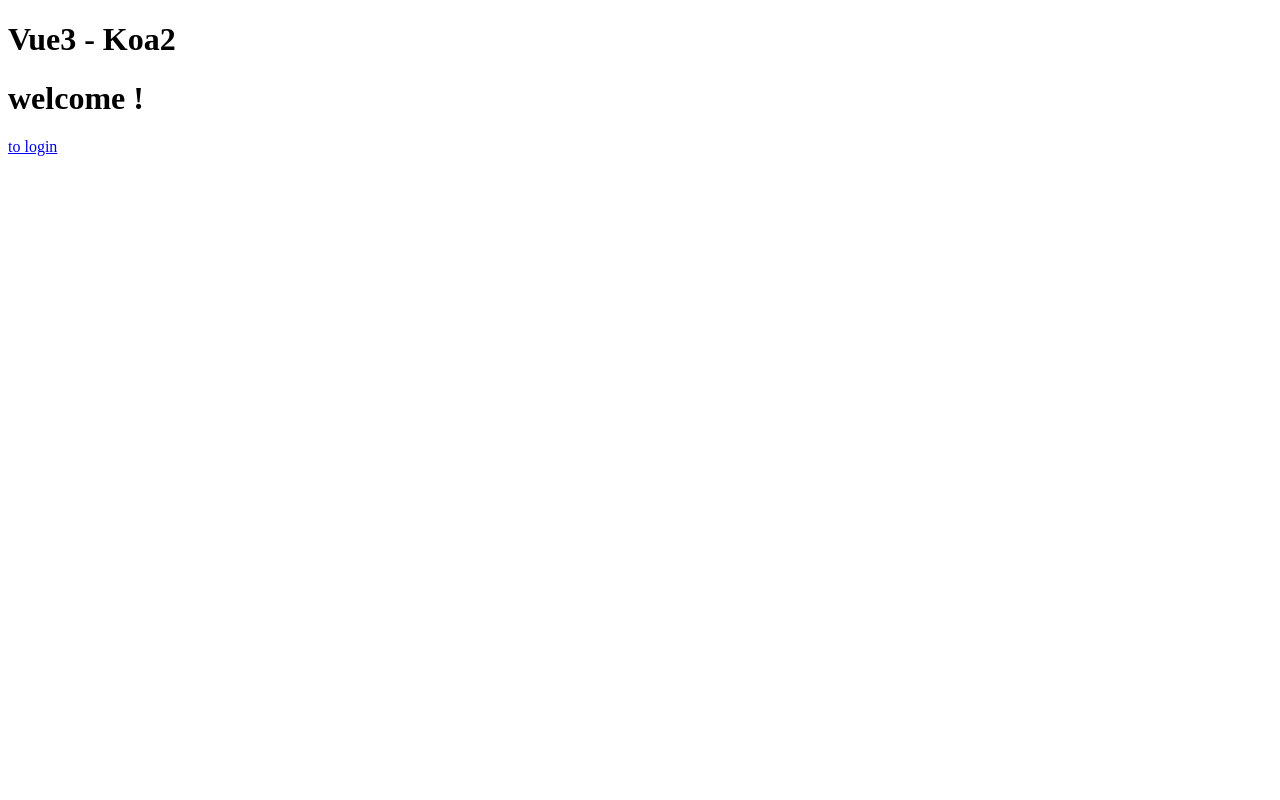
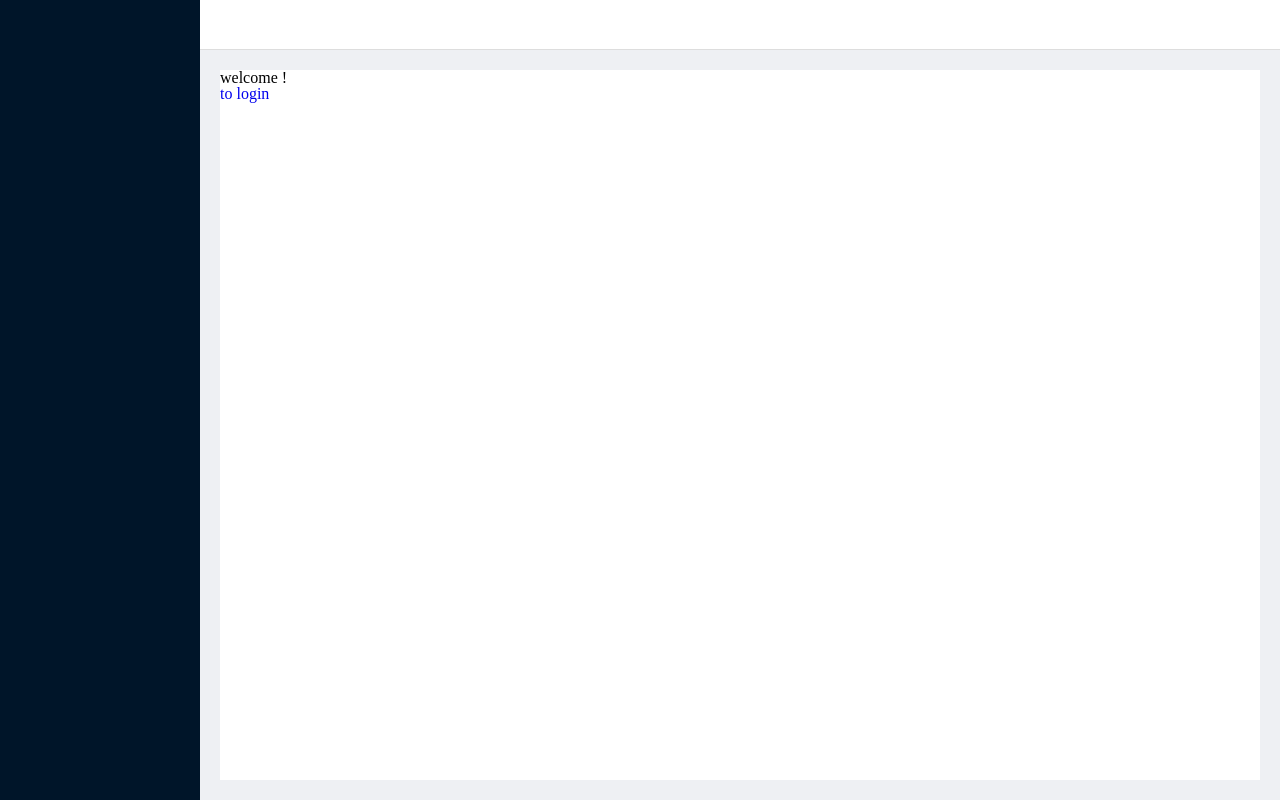
Before and after one commit to wolfmanfxm/vue3-koa2, a Vue app: page /#/welcome in a window 1280 px wide. Built offline with nearby package versions, Linux system fonts and the light colour scheme.

Commit message:
主页结构布局

```diff
--- a/src/App.vue
+++ b/src/App.vue
@@ -1,14 +1,14 @@
 <script>
 export default {
   name: 'app',
-  mounted() {
-    this.$storage.setItem('user', { name: 'fang', age: '22' })
-    this.$storage.setItem('type', 'human')
-    console.log('user =>', this.$storage.getItem('user'))
-    console.log('storage =>', this.$storage.getStorage())
-    this.$storage.clearItem('user')
-    console.log('delete storage =>', this.$storage.getStorage())
-  }
+  // mounted() {
+  //   this.$storage.setItem('user', { name: 'fang', age: '22' })
+  //   this.$storage.setItem('type', 'human')
+  //   console.log('user =>', this.$storage.getItem('user'))
+  //   console.log('storage =>', this.$storage.getStorage())
+  //   this.$storage.clearItem('user')
+  //   console.log('delete storage =>', this.$storage.getStorage())
+  // }
 }
 </script>
 
@@ -16,5 +16,7 @@
   <router-view></router-view>
 </template>
 
-<style>
+<style lang="scss">
+@import './assets/style/reset.css';
+@import './assets/style/index.scss'
 </style>
--- /dev/null
+++ b/src/assets/style/index.scss
@@ -0,0 +1,82 @@
+html, body {
+  height: 100%;
+  width: 100%;
+}
+*:not([class^='el-']) {
+  box-sizing: border-box;
+}
+.white{
+  background-color: #ffffff;
+}
+a{
+  text-decoration: none;
+}
+.gray{
+  background-color: #eef0f3;
+}
+.mr10{
+  margin-right: 10px;
+}
+.mr20{
+  margin-right: 20px;
+}
+.mb20{
+  margin-bottom: 20px;
+}
+.m-lr10{
+  margin-left: 10px;
+  margin-right: 10px;
+}
+.p20{
+  padding: 20px;
+}
+.pl20{
+  padding-left: 20px;
+}
+.text-right{
+  text-align: right;
+}
+.fr{
+  float: right;
+}
+.flex{
+  display: flex;
+}
+.flex-between{
+  display: flex;
+  justify-content: space-between;
+}
+.flex-center{
+  display: flex;
+  justify-content: center;
+}
+.tips{
+  margin-left: 15px;
+  color: #787878;
+}
+
+
+/*
+* 公共样式
+*/
+.query-form {
+  background-color: #ffffff;
+  padding: 22px 20px 0;
+  border-radius: 5px;
+}
+.base-table {
+  border-radius: 5px;
+  background: #ffffff;
+  margin-top: 20px;
+  margin-bottom: 20px;
+  .action {
+    border-radius: 5px 5px 0px 0px;
+    background: #ffffff;
+    padding: 20px;
+    border-bottom: 1px solid #ece8e8;
+  }
+  .pagination {
+    text-align: right;
+    padding: 10px;
+  }
+}
--- /dev/null
+++ b/src/assets/style/reset.css
@@ -0,0 +1,2 @@
+/* 请尽量不要直接更改此reset文件 */
+html,body,div,span,applet,object,iframe,h1,h2,h3,h4,h5,h6,p,blockquote,pre,a,abbr,acronym,address,big,cite,code,del,dfn,em,img,ins,kbd,q,s,samp,small,strike,strong,sub,sup,tt,var,b,u,i,center,dl,dt,dd,ol,ul,li,fieldset,form,label,legend,table,caption,tbody,tfoot,thead,tr,th,td,article,aside,canvas,details,embed,figure,figcaption,footer,header,hgroup,menu,nav,output,ruby,section,summary,time,mark,audio,video{border:0;font-size:100%;font:inherit;vertical-align:baseline;margin:0;padding:0}article,aside,details,figcaption,figure,footer,header,hgroup,menu,nav,section{display:block}body{line-height:1}ol,ul{list-style:none}blockquote,q{quotes:none}blockquote:before,blockquote:after,q:before,q:after{content:none}table{border-collapse:collapse;border-spacing:0}
--- a/src/components/Home.vue
+++ b/src/components/Home.vue
@@ -5,11 +5,58 @@
 </script>
 
 <template>
-  <div>
-    <h1>Vue3 - Koa2</h1>
-    <router-view></router-view>
+  <div class="basic-layout">
+    <div class="nav-side"></div>
+    <div class="content-right">
+      <div class="nav-top">
+        <div class="bread"></div>
+        <div class="user"></div>
+      </div>
+      <div class="wrapper">
+        <div class="main-page">
+        <router-view></router-view>
+        </div>
+      </div>
+    </div>
   </div>
 </template>
 
-<style >
+<style lang="scss">
+.basic-layout {
+  position: relative;
+
+  .nav-side {
+    position: fixed;
+    width: 200px;
+    height: 100vh;
+    background-color: #001529;
+    color: white;
+    overflow-y: auto;
+    transition: width .5s;
+  }
+
+  .content-right {
+    margin-left: 200px;
+
+    .nav-top {
+      height: 50px;
+      line-height: 50px;
+      display: flex;
+      justify-content: space-between; //两端对齐
+      border-bottom: 1px solid #ddd;
+      padding: 0 20px;
+    }
+
+    .wrapper {
+      background: #eef0f3;
+      padding: 20px;
+      height: calc(100vh - 50px);
+
+      .main-page {
+        background-color: #fff;
+        height: 100%;
+      }
+    }
+  }
+}
 </style>
```
Also changed, not shown: src/assets/images/welcome.png (added), src/assets/logo 2.png (added).
